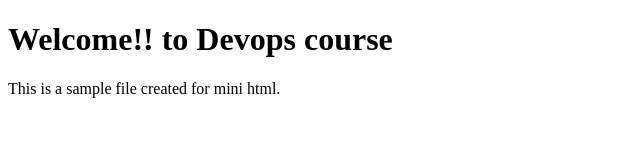
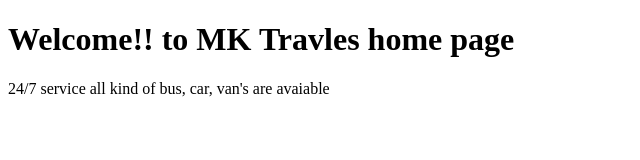
Before and after one commit to vimalpree/htmlminicourse, a plain HTML site: page index.html in a window 1280 px wide. Shown: the whole page, without its empty margins (0-640 px from the left). Drawn offline with Linux system fonts and the light colour scheme.

Commit message:
Modified index.html

```diff
--- a/index.html
+++ b/index.html
@@ -1,10 +1,10 @@
 <!DOCTYPE html>
 <html>
     <head>
-        <Title>My first webpage</Title>
+        <Title>MK Travel</Title>
     </head>
     <body>
-        <h1>Welcome!! to Devops course</h1>
-<p>This is a sample file created for mini html.</p>
+        <h1>Welcome!! to MK Travles home page</h1>
+<p>24/7 service all kind of bus, car, van's are avaiable</p>
     </body>
 </html>
```
